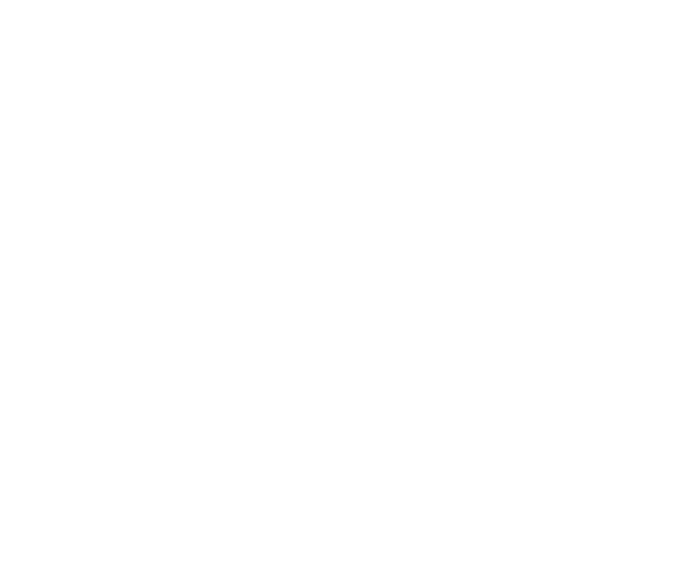
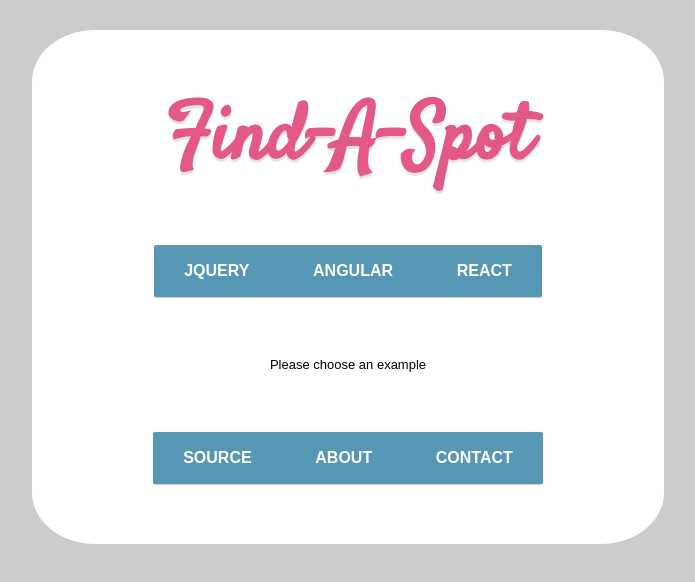
Before and after one commit to alicialsims/angularreactproject, a plain HTML site: page index.html in a window 1280 px wide. Shown: the whole page, without its empty margins (292-987 px from the left). Drawn offline with nearby package versions, Linux system fonts and the light colour scheme; no server answers.

Commit message:
Nav bar, some css, some structure

```diff
--- a/css/main.css
+++ b/css/main.css
@@ -1,20 +1,129 @@
 /* ************ MAIN CONTENT - Applies Everywhere *******/
-*{
+@import url(https://fonts.googleapis.com/css?family=Satisfy);
+
+body{
     font-family: Arial;
     font-size: 13px;
-    line-height: 140%;
+    list-style-type: none;
+    background-color: #ccc ;
+}
+
+ul {
+        list-style-type: none;
+
+}
+
+#supercontainer {
+    height: 50%;
+    width: 50%;
+    margin-left: auto;
+    margin-right: auto;
+    margin-top: 30px;
+    padding-top: 20px;
+    text-align: center;
+    background-color: #fff;
+    border-radius: 10%;
 }
 
 /**************** HEADER *************************/
+.title{
+    margin-left: auto;
+    margin-right: auto;
+    margin-bottom: 5px;
 
+    text-align: center;
+    color: #e35885;
+    padding: 0;
+    font-size: 6em;
+    font-family: 'Satisfy', cursive;
+    font-weight: bold;
+    line-height: 1;
+    text-shadow:  0px 3px 0 rgba(0,0,0,0.1);
+}
 
 
 /**************** NAVIGATION *********************/
 
+#nav{
+    margin-left: auto;
+    margin-right: auto;
+    margin-top: 0;
+    padding-top: 0;
+    text-align: center;
+}
+
+nav{
+    display:inline-block;
+    margin:60px 45px;
+    background-color:#5597b4;
+    box-shadow:0 1px 1px #ccc;
+    border-radius:2px;
+}
+nav ul{
+    margin: 0px;
+    padding: 0;
+
+}
+nav li{
+    display: inline-block;
+}
+nav a{
+    display:inline-block;
+    padding: 18px 30px;
+    color:#fff !important;
+    font-weight:bold;
+    font-size:16px;
+    text-decoration:none !important;
+    line-height:1;
+    text-transform: uppercase;
+    background-color:transparent;
+
+    -webkit-transition:background-color 0.25s;
+    -moz-transition:background-color 0.25s;
+    transition:background-color 0.25s;
+}
+nav a:hover{
+    background-color: #e35885;
+}
+
+nav a:first-child{
+    border-radius:2px 0 0 2px;
+}
+
+nav a:last-child{
+    border-radius:0 2px 2px 0;
+}
+
+nav.jquery .jquery,
+nav.angular .angular,
+nav.react .react,
+nav.about .about{
+    background-color:#e35885;
+}
+
+p{
+    font-size:22px;
+    font-weight:bold;
+    color:#7d9098;
+}
+
+p b{
+    color:#ffffff;
+    display:inline-block;
+    padding:5px 10px;
+    background-color:#c4d7e0;
+    border-radius:2px;
+    text-transform:uppercase;
+    font-size:18px;
+}
 
 
 /***************** CONTENT ***********************/
-
+.container{
+    margin-left: auto;
+    margin-right: auto;
+    text-align: center;
+}
 
 
 /***************** FOOTER ************************/
--- a/index.html
+++ b/index.html
@@ -2,22 +2,59 @@
 <head>
 	<meta charset="utf-8">
 	<meta name="viewport" content="width=device-width, initial-scale=1.0">
-	<title>  </title>
+	<title>Find-A-Spot | Angular/React Project</title>
 	<link rel="stylesheet" href="css/main.css">
 </head>
 
-<body>
+<body ng-app>
+<div id="supercontainer">
+		<!-- ************* HEADER ************** -->
+<h1 class="title"> Find-A-Spot </h1>
+		<!-- ************* NAVIGATION ********** -->
+<div id="nav">
+	<nav class="{{active}}" ng-click="$event.preventDefault()">
+		<ul>
+			<li><a href="#" class="jquery" ng-click="active='jquery'">JQuery</a></li>
 
-		<!-- ************* HEADER ************** -->
+			<li><a href="#" class="angular" ng-click="active='angular'">Angular</a></li>
 
-		<!-- ************* NAVIGATION ********** -->
+			<li><a href="#" class="react" ng-click="active='react'">React</a></li>
+		</ul>
+	</nav>
+</div>
+	<div ng-hide="active"> Please choose an example </div>
+	<div ng-show="active"> You chose <b>{{active}}</b></p>
+	</div>
+		<!-- ************* CONTENT ************* -->
+<div class="container">
 
-		<!-- ************* CONTENT ************* -->
+</div>
+		<!-- ************* FOOTER ************** -->
+<nav>
+	<ul>
+		<li><a class="sourcecode" href="sourcecode.html">Source</a></li>
+		<li><a class="about" href="about.html">About</a></li>
+		<li><a class="contact" href="contact.html">Contact</a></li>
+	</ul>
+</nav>
 
-		<!-- ************* FOOTER ************** -->
+</div><!-- end supercontainer -->
 
 		<!-- ************* SCRIPTS ************* -->
+<script src="js/angular.min.js"></script>
+<script src="js/jquery-1.12.3.min.js"></script>
+<script>
+$.getJSON( "js/hotels.json", function( data ) {
+  var items = [];
+  $.each( data, function( hotel, price ) {
+    items.push( '<li id="hotels">' + hotel +'&nbsp; $' + price + '</li>' );
+  });
 
-
+  $( '<ul/>', {
+    'class': 'my-new-list',
+    html: items.join( "" )
+  }).appendTo( ".container" );
+});
+</script>
 </body>
 </html>
```
